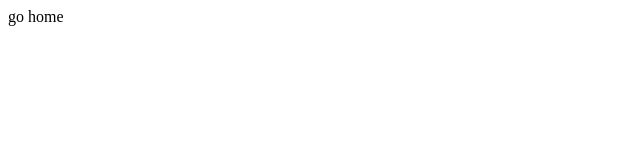
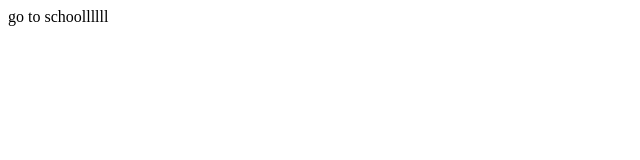
Before and after one commit to Nguyenttm0907/NewRepo, a plain HTML site: page sunday.html in a window 1280 px wide. Shown: the full height of the page, 0-640 px from the left. Drawn offline with Linux system fonts and the light colour scheme.

Commit message:
edit sunday

```diff
--- a/sunday.html
+++ b/sunday.html
@@ -7,6 +7,6 @@
     <title>Document</title>
 </head>
 <body>
-    go home
+    go to schoollllll
 </body>
 </html>
```
